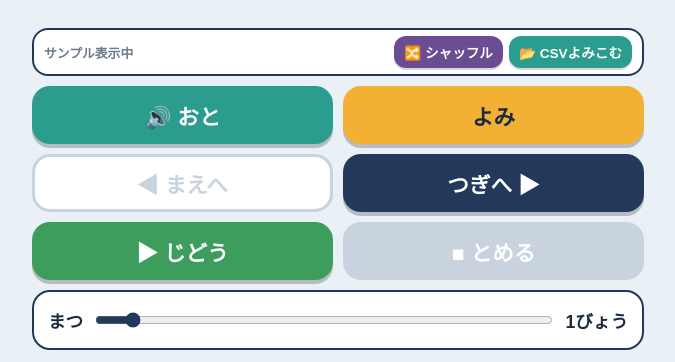
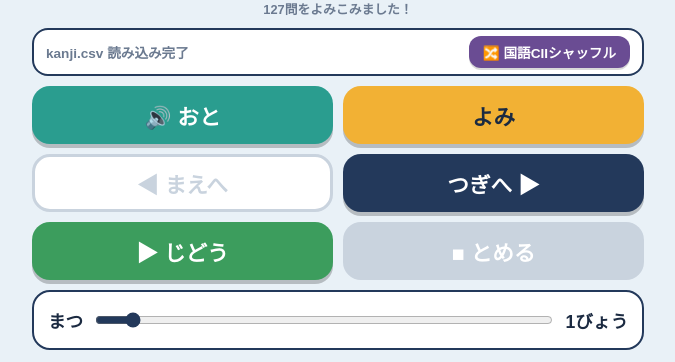
Before and after one commit to kato-yoshimi/kumon, a plain HTML site: page kanji CII/index.html in a window 1280 px wide. Shown: the part 438-800 px from the top of the page, without its empty margins (302-977 px from the left). Drawn offline with Linux system fonts and the light colour scheme; a web font is replaced by a local one.

Commit message:
CSVを自動読み込み変更

```diff
--- a/kanji CII/index.html
+++ b/kanji CII/index.html
@@ -3,7 +3,7 @@
 <head>
 <meta charset="UTF-8">
 <meta name="viewport" content="width=device-width, initial-scale=1, viewport-fit=cover">
-<title>かんじのよみかた</title>
+<title>かんじのよみかた - 国語CII</title>
 <link rel="preconnect" href="https://fonts.googleapis.com">
 <link rel="preconnect" href="https://fonts.gstatic.com" crossorigin>
 <link href="https://fonts.googleapis.com/css2?family=Klee+One:wght@400;600&display=swap" rel="stylesheet">
@@ -96,26 +96,22 @@
   }
   .note { font-size: .8rem; color: var(--muted); text-align: center; min-height: 1.1em; margin: -4px 0 0; }
 
-  /* CSV読込＆シャッフルのバー */
+  /* シャッフル＆ステータスバー（読込ボタンは削除してすっきり） */
   .load-bar {
     display: flex;
     align-items: center;
+    justify-path: space-between;
     justify-content: space-between;
-    gap: 6px;
     background: #fff;
     border: 2px solid var(--navy);
     border-radius: 16px;
-    padding: 6px 10px;
-    font-size: 0.95rem;
+    padding: 6px 12px;
+    font-size: 0.9rem;
   }
-  .load-bar-btns {
-    display: flex;
-    gap: 6px;
-    flex-shrink: 0;
-  }
-  .b-mini {
+  .b-shuffle {
+    background: var(--purple);
     color: #fff;
-    padding: 6px 10px;
+    padding: 6px 14px;
     border-radius: 12px;
     cursor: pointer;
     font-size: 0.85rem;
@@ -124,12 +120,10 @@
     min-height: auto;
     white-space: nowrap;
   }
-  .b-mini:active {
+  .b-shuffle:active {
     transform: translateY(2px);
     box-shadow: none;
   }
-  .b-load { background: var(--teal); }
-  .b-shuffle { background: var(--purple); }
 
   /* ボタン */
   .pad { display: grid; grid-template-columns: 1fr 1fr; gap: 10px; }
@@ -186,15 +180,12 @@
     <div class="yomi-area"><div class="yomi" id="yomi"></div></div>
     <div class="kanji-area"><div class="kanji" id="kanji">…</div></div>
   </div>
-  <p class="note" id="note"></p>
+  <p class="note" id="note">よみこみ中...</p>
 
-  <!-- 同じフォルダのkanji.csvを読み込む＆シャッフルボタン -->
+  <!-- ステータス表示とシャッフルボタン -->
   <div class="load-bar">
-    <span id="status-text" style="color: var(--muted); font-size: 0.8rem; overflow: hidden; text-overflow: ellipsis; white-space: nowrap;">サンプル表示中</span>
-    <div class="load-bar-btns">
-      <button class="b-mini b-shuffle" id="btn-shuffle">🔀 シャッフル</button>
-      <button class="b-mini b-load" id="btn-load-csv">📂 CSVよみこむ</button>
-    </div>
+    <span id="status-text" style="color: var(--muted); font-size: 0.85rem;">kanji.csvを自動よみこみ中</span>
+    <button class="b-shuffle" id="btn-shuffle">🔀 国語CIIシャッフル</button>
   </div>
 
   <div class="pad">
@@ -240,7 +231,7 @@
     kanji: $('kanji'), yomi: $('yomi'), count: $('count'), bar: $('bar'), note: $('note'),
     voice: $('btn-voice'), yomiBtn: $('btn-yomi'), prev: $('btn-prev'), next: $('btn-next'),
     auto: $('btn-auto'), stop: $('btn-stop'), interval: $('interval'), out: $('interval-out'),
-    loadBtn: $('btn-load-csv'), shuffleBtn: $('btn-shuffle'), statusText: $('status-text')
+    shuffleBtn: $('btn-shuffle'), statusText: $('status-text')
   };
 
   // ===== CSV解析（1列目:漢字、2列目:読み） =====
@@ -282,6 +273,34 @@
     return out;
   }
 
+  // ===== 自動読み込み処理 =====
+  async function autoLoadCSV() {
+    try {
+      const res = await fetch(CSV_FILE_PATH);
+      if (!res.ok) throw new Error('HTTP ' + res.status);
+      const text = await res.text();
+      const data = parseCSV(text);
+
+      if (data.length > 0) {
+        items = data;
+        idx = 0;
+        showYomi = false;
+        el.statusText.textContent = "kanji.csv 読み込み完了";
+        el.note.textContent = `${data.length}問をよみこみました！`;
+        render();
+      } else {
+        throw new Error('データが見つかりません');
+      }
+    } catch (e) {
+      console.warn(e);
+      el.statusText.textContent = "サンプル表示中";
+      el.note.textContent = 'CSVがよめなかったのでサンプルを表示しています';
+      items = SAMPLE;
+      idx = 0;
+      render();
+    }
+  }
+
   // ===== シャッフル処理 =====
   function shuffleItems() {
     if (items.length <= 1) return;
@@ -298,33 +317,6 @@
   }
 
   el.shuffleBtn.addEventListener('click', shuffleItems);
-
-  // ===== 「CSVよみこむ」ボタンを押したときの処理 =====
-  el.loadBtn.addEventListener('click', async () => {
-    try {
-      el.statusText.textContent = "よみこみ中...";
-      const res = await fetch(CSV_FILE_PATH);
-      if (!res.ok) throw new Error('HTTP ' + res.status);
-      const text = await res.text();
-      const data = parseCSV(text);
-
-      if (data.length > 0) {
-        items = data;
-        idx = 0;
-        showYomi = false;
-        stopAuto();
-        el.statusText.textContent = "kanji.csv 読み込み成功！";
-        el.note.textContent = `${data.length}問をよみこみました！`;
-        render();
-      } else {
-        throw new Error('データが見つかりません');
-      }
-    } catch (e) {
-      console.error(e);
-      el.statusText.textContent = "よみこみ失敗";
-      alert('「kanji.csv」が同じフォルダに見つからないか、中身の形式がちがいます。');
-    }
-  });
 
   // ===== 表示 =====
   function render() {
@@ -472,7 +464,8 @@
   el.interval.addEventListener('input', () => { el.out.textContent = el.interval.value + 'びょう'; });
   if ('speechSynthesis' in window) window.speechSynthesis.getVoices();
 
-  render();
+  // 🚀 ページを開いた瞬間に自動でCSVを読み込む
+  autoLoadCSV();
 </script>
 </body>
 </html>
```
